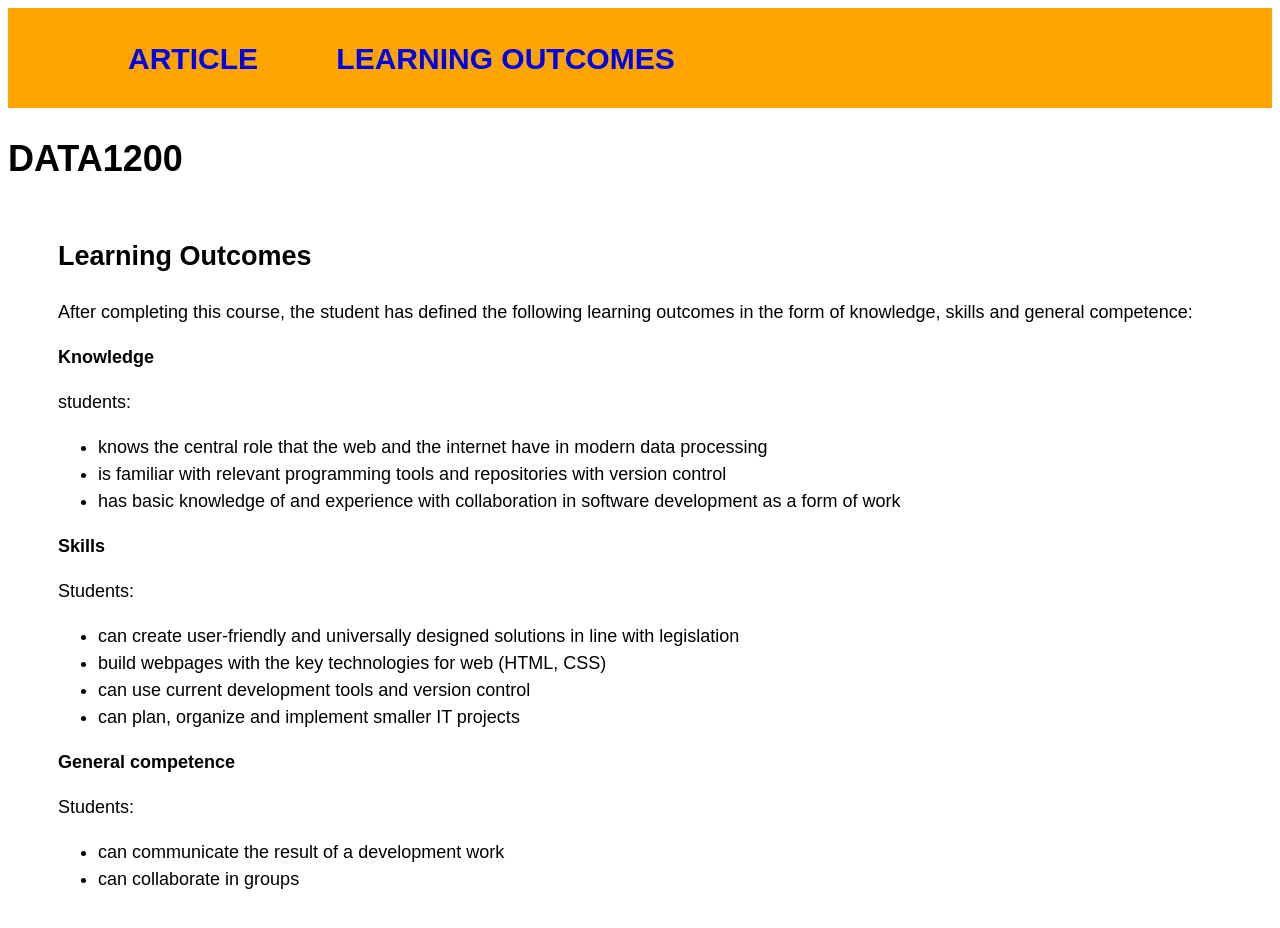
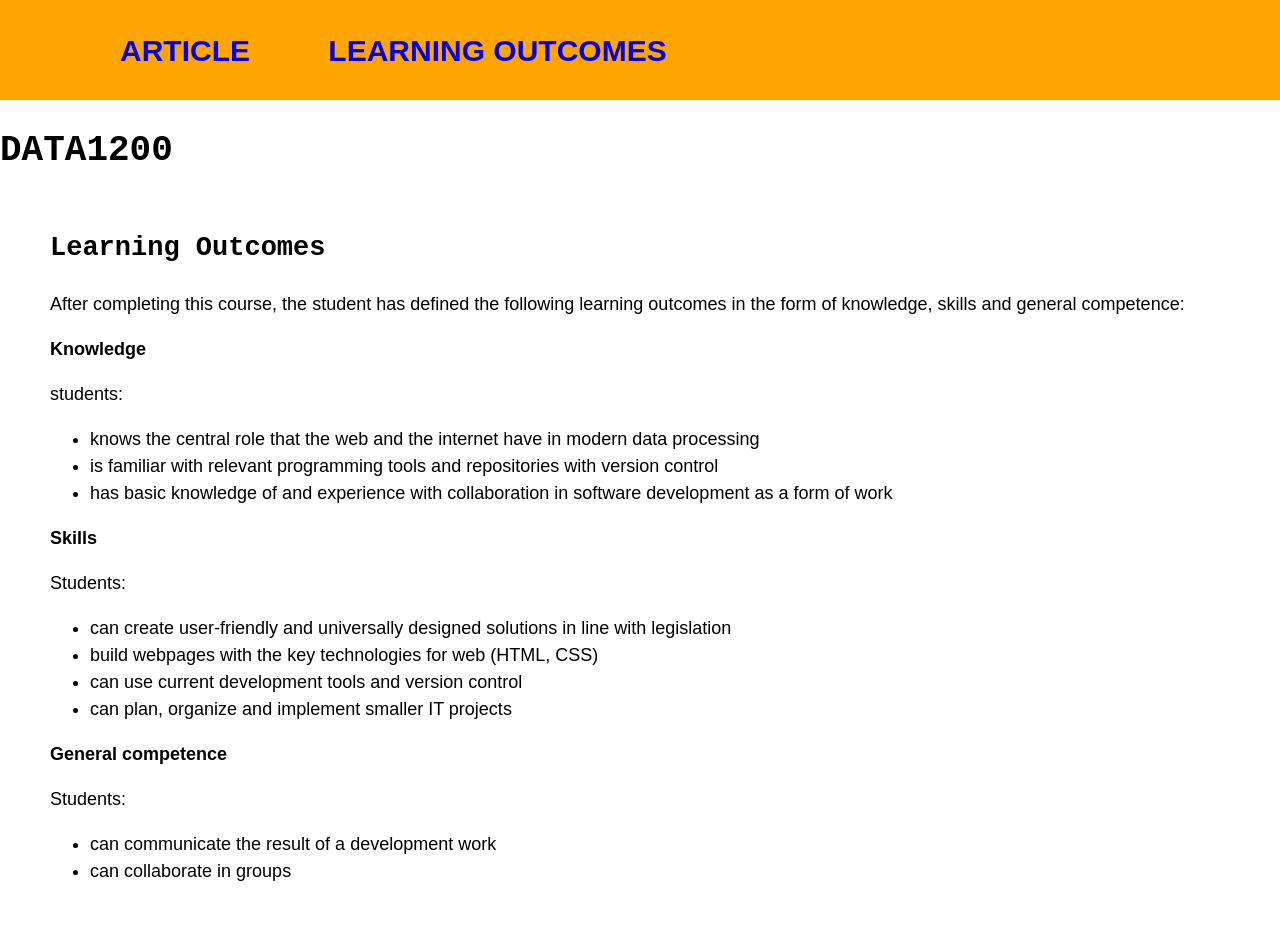
Before and after one commit to OsloMet-web/oblig-2-gruppe-74, a plain HTML site: page secondpage/secondpage.html in a window 1280 px wide. Drawn offline with Linux system fonts and the light colour scheme.

Commit message:
added css for page 2 to page 1 and referenced it from page 2

```diff
--- a/css/firstpage.css
+++ b/css/firstpage.css
@@ -140,3 +140,45 @@ footer > div {
     padding: 0.5rem;
     border-style:solid;
 }
+
+.learning-outcomes{
+	font-family: sans-serif;
+    font-size: large;
+    font-weight: 400;
+    line-height: 1.5;
+    text-align: left;
+    background-color: #fff
+}
+
+.wrapper {
+	margin: 50px;
+}
+
+.header-wrapper{
+	background-color: orange;
+}
+
+
+.top-header-wrapper{
+	margin-left: 50px;
+	background-color: orange;
+	height: 100px;
+	font-size: 30px;
+	font-weight: bold;
+	align-items: center;
+	display: flex;
+	vertical-align: middle;
+}
+
+.banner-margin{
+	margin-left: 70px;
+}
+
+#hidden {
+  display: none;
+  height: 100px;
+  background: red;
+}
+:checked + #hidden {
+  display: block;
+}
--- a/secondpage/secondpage.html
+++ b/secondpage/secondpage.html
@@ -4,11 +4,11 @@
 <head>
     <meta charset="UTF-8">
     <meta name="viewport" content="width=device-width, initial-scale=1.0">
-    <link rel="stylesheet" type="text/css" href="../css/secondpage.css">
+    <link rel="stylesheet" type="text/css" href="../css/firstpage.css">
     <title>second page, DATA 1200</title>
 </head>
 
-<body>
+<body class="learning-outcomes">
 
         <header>
 			<div class="header-wrapper">
```
